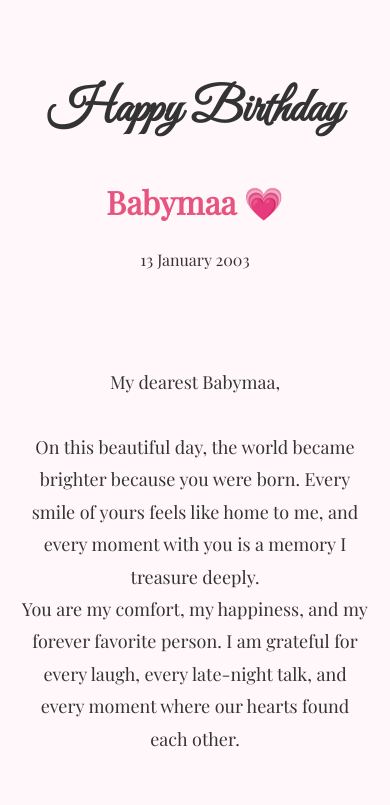
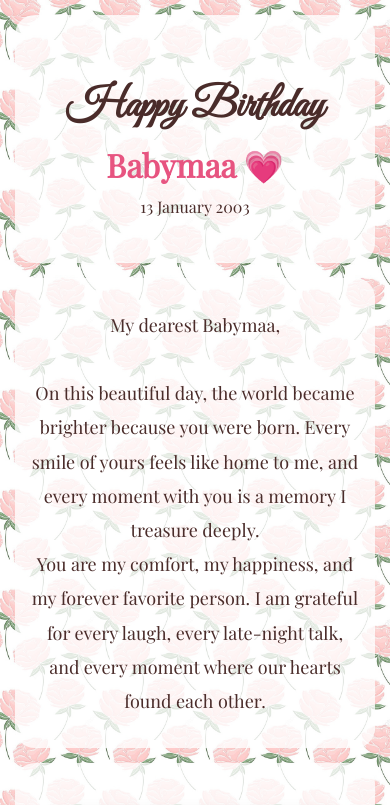
Before and after one commit to mohamedibrahimhasan21-dotcom/babymaa-birthday, a plain HTML site: page index.html in a window 390 px wide. Shown: the top 805 px of the page. Drawn offline with nearby package versions, Linux system fonts and the light colour scheme.

Commit message:
Update style.css

```diff
--- a/style.css
+++ b/style.css
@@ -1,60 +1,100 @@
 body {
   margin: 0;
   font-family: 'Playfair Display', serif;
-  background: #fff7f9;
-  color: #333;
+  background-color: #ffe6ec;
+  background-image: url("peonies.png");
+  background-repeat: repeat;
+  background-size: 300px;
+  background-attachment: fixed;
+  color: #4a2c2a;
   text-align: center;
 }
 
+/* SECTION CARD */
 section {
   padding: 40px 20px;
+  background: rgba(255, 255, 255, 0.78);
+  border-radius: 20px;
+  margin: 30px auto;
+  max-width: 900px;
 }
 
+/* COVER */
 .cover h1 {
   font-family: 'Great Vibes', cursive;
-  font-size: 48px;
+  font-size: 50px;
+  margin-bottom: 10px;
 }
 
 .cover h2 {
   font-size: 32px;
   color: #e75480;
+  margin: 0;
 }
 
-.cover p {
+.date {
   font-size: 16px;
+  margin-top: 10px;
 }
 
+/* LETTER */
 .letter p {
-  max-width: 600px;
+  font-size: 18px;
+  line-height: 1.9;
+  max-width: 700px;
   margin: auto;
-  font-size: 18px;
-  line-height: 1.8;
 }
 
+/* PHOTOS */
 .photos img {
   width: 90%;
-  max-width: 400px;
-  border-radius: 16px;
+  max-width: 420px;
+  border-radius: 18px;
   margin: 15px 0;
+  box-shadow: 0 8px 20px rgba(0,0,0,0.1);
 }
 
+/* VIDEO */
 .video video {
   width: 90%;
-  max-width: 500px;
-  border-radius: 16px;
+  max-width: 520px;
+  border-radius: 18px;
+  box-shadow: 0 8px 20px rgba(0,0,0,0.2);
 }
 
+/* ENDING */
 .ending p {
   font-size: 20px;
 }
 
+.ending h3 {
+  font-size: 28px;
+}
+
+/* FADE ANIMATION */
 .fade {
   opacity: 0;
   transform: translateY(30px);
-  transition: 1s ease;
+  transition: all 1s ease;
 }
 
 .fade.show {
   opacity: 1;
   transform: translateY(0);
 }
+
+/* MOBILE */
+@media (max-width: 600px) {
+  body {
+    background-size: 200px;
+  }
+
+  section {
+    margin: 15px;
+    padding: 30px 15px;
+  }
+
+  .cover h1 {
+    font-size: 42px;
+  }
+}
```
